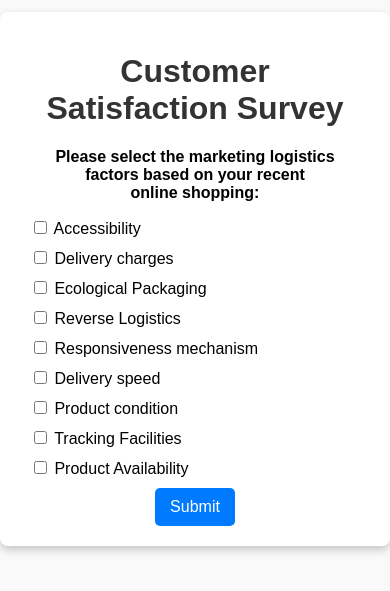
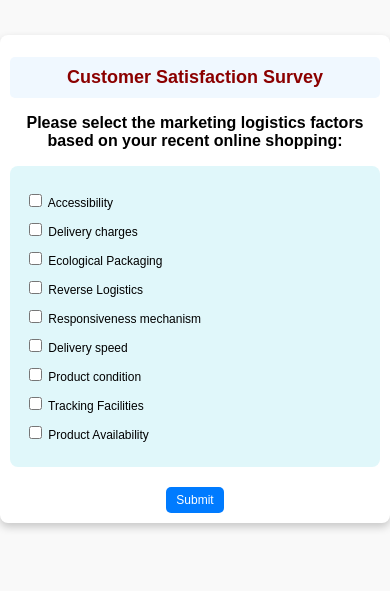
Before and after one commit to avi123mishra456/E-Commerce, a plain HTML site: page index.html in a window 390 px wide. Shown: the part 143-734 px from the top of the page. Drawn offline with Linux system fonts and the light colour scheme.

Commit message:
Update styles.css

```diff
--- a/styles.css
+++ b/styles.css
@@ -16,10 +16,22 @@ body {
   box-shadow: 0 4px 8px rgba(0, 0, 0, 0.2);
   text-align: center;
   max-width: 400px;
+  width: 100%;
 }
 
 h1 {
-  color: #333;
+  color: #8b0000; /* Dark Blood Red Color */
+  font-size: 24px;
+  background-color: #f0f8ff; /* Light Background for the Heading */
+  padding: 10px;
+  border-radius: 5px;
+}
+
+.checkbox-group {
+  background-color: #e0f7fa; /* Light Blue Background */
+  padding: 15px;
+  border-radius: 8px;
+  margin-bottom: 20px; /* Optional: Space between checkbox group and submit button */
 }
 
 .checkbox-group label {
@@ -76,3 +88,52 @@ button:hover {
     box-shadow: 0 0 15px rgba(0, 0, 0, 0.3);
   }
 }
+
+/* Media Queries for Responsiveness */
+@media (max-width: 768px) {
+  .container {
+    padding: 15px;
+    max-width: 90%;
+  }
+
+  h1 {
+    font-size: 22px;
+  }
+
+  .checkbox-group label {
+    font-size: 14px;
+  }
+
+  button {
+    font-size: 14px;
+    padding: 8px 12px;
+  }
+
+  .result {
+    font-size: 30px;
+  }
+}
+
+@media (max-width: 480px) {
+  .container {
+    padding: 10px;
+    max-width: 95%;
+  }
+
+  h1 {
+    font-size: 18px;
+  }
+
+  .checkbox-group label {
+    font-size: 12px;
+  }
+
+  button {
+    font-size: 12px;
+    padding: 6px 10px;
+  }
+
+  .result {
+    font-size: 24px;
+  }
+}
```
